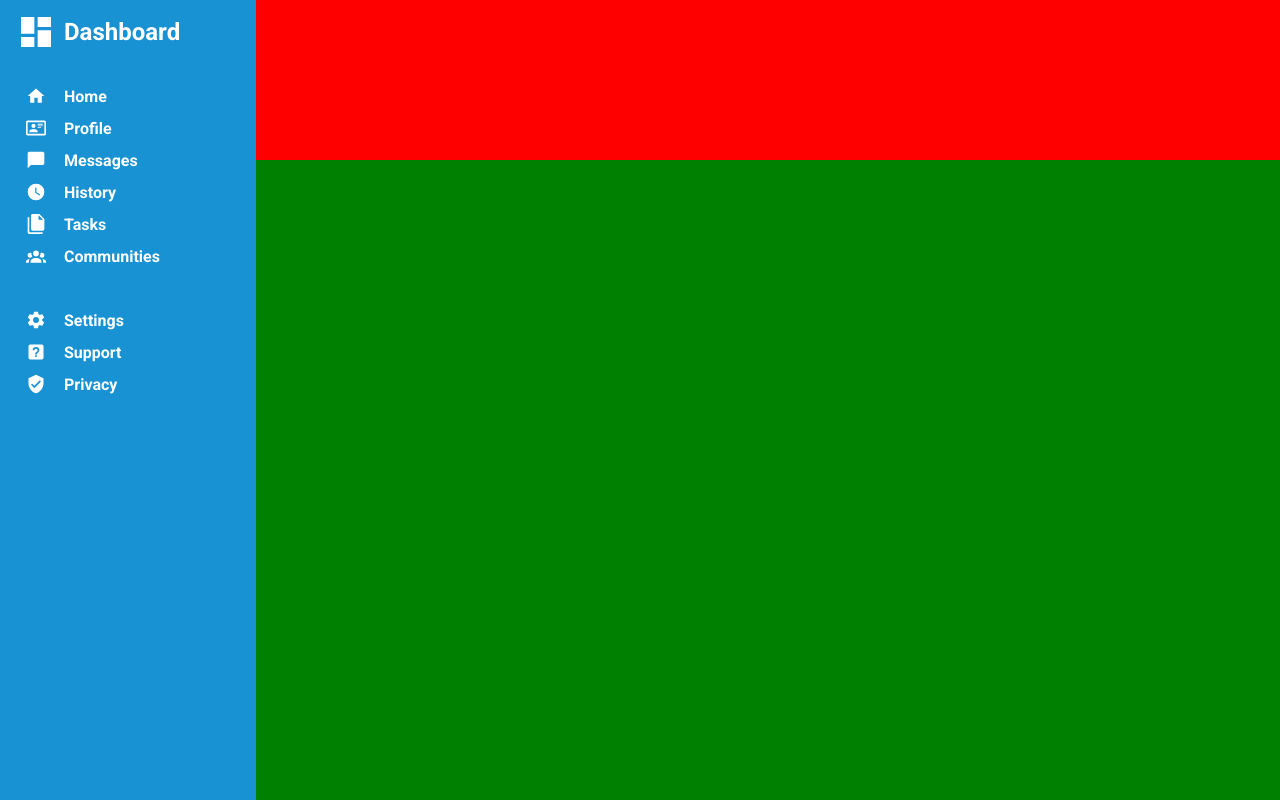
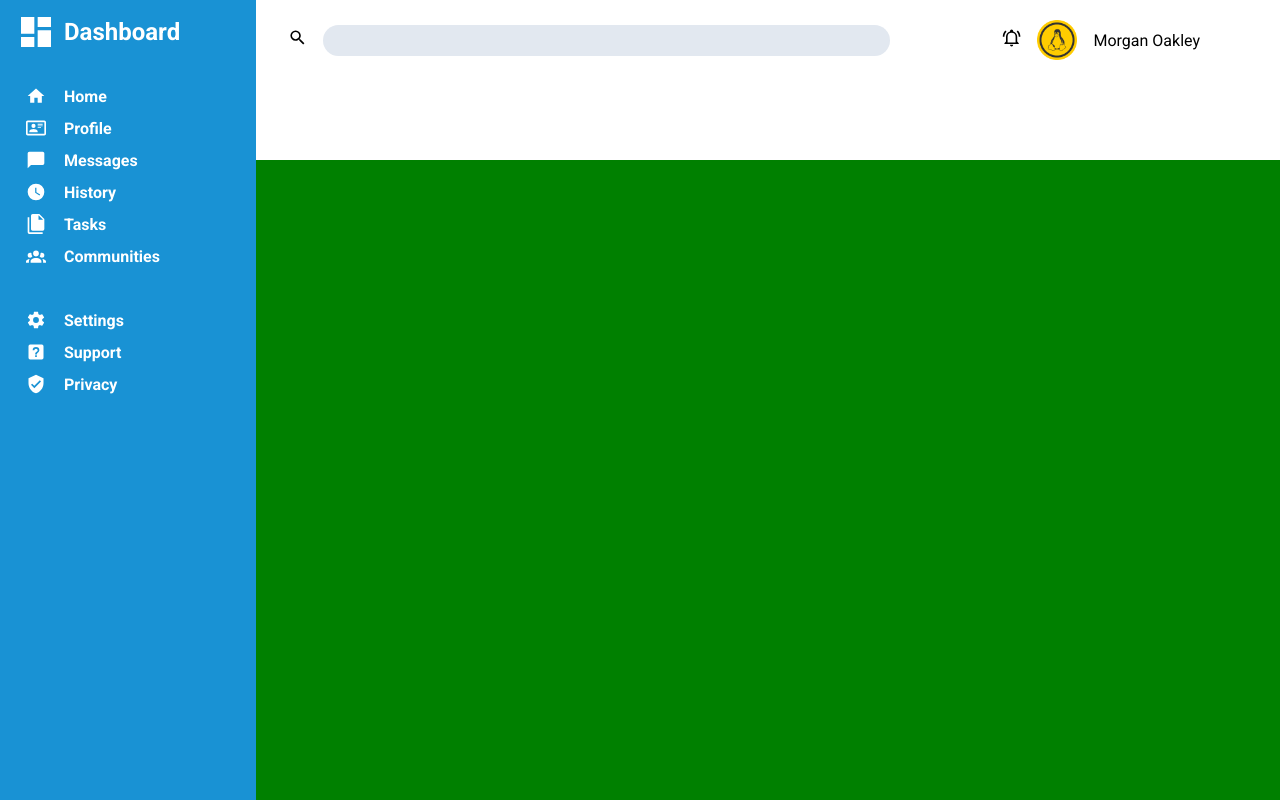
Before and after one commit to JosiasPires/admin-dashboard, a plain HTML site: page index.html in a window 1280 px wide. Drawn offline with Linux system fonts and the light colour scheme.

Commit message:
Create header top bar

```diff
--- a/index.html
+++ b/index.html
@@ -52,7 +52,22 @@
         </a>
     </div>
     <div class="header">
-
+        <div class="top-bar">
+            <div class="search-box">
+                <a href="#">
+                    <svg xmlns="http://www.w3.org/2000/svg" viewBox="0 0 24 24"><title>magnify</title><path d="M9.5,3A6.5,6.5 0 0,1 16,9.5C16,11.11 15.41,12.59 14.44,13.73L14.71,14H15.5L20.5,19L19,20.5L14,15.5V14.71L13.73,14.44C12.59,15.41 11.11,16 9.5,16A6.5,6.5 0 0,1 3,9.5A6.5,6.5 0 0,1 9.5,3M9.5,5C7,5 5,7 5,9.5C5,12 7,14 9.5,14C12,14 14,12 14,9.5C14,7 12,5 9.5,5Z" /></svg>
+                </a>
+                <input type="text">
+            </div>
+            <div class="account-box">
+                <a href="#">
+                    <svg xmlns="http://www.w3.org/2000/svg" viewBox="0 0 24 24"><title>bell-ring-outline</title><path d="M10,21H14A2,2 0 0,1 12,23A2,2 0 0,1 10,21M21,19V20H3V19L5,17V11C5,7.9 7.03,5.17 10,4.29C10,4.19 10,4.1 10,4A2,2 0 0,1 12,2A2,2 0 0,1 14,4C14,4.1 14,4.19 14,4.29C16.97,5.17 19,7.9 19,11V17L21,19M17,11A5,5 0 0,0 12,6A5,5 0 0,0 7,11V18H17V11M19.75,3.19L18.33,4.61C20.04,6.3 21,8.6 21,11H23C23,8.07 21.84,5.25 19.75,3.19M1,11H3C3,8.6 3.96,6.3 5.67,4.61L4.25,3.19C2.16,5.25 1,8.07 1,11Z" /></svg>
+                </a>
+                <img src="user.png" alt="Profile picture">
+                <p class="account-name">Morgan Oakley</p>
+            </div>
+        </div>
+        <div class="action-bar"></div>
     </div>
     <div class="main-content">
 
--- a/style.css
+++ b/style.css
@@ -46,7 +46,45 @@ a.sidebar-item svg {
 }
 
 .header {
-    background-color: red;
+    display: grid;
+    grid-template-rows: 1fr 1fr;
+    padding: 0 2rem;
+}
+
+.top-bar {
+    display: flex;
+    gap: 4rem;
+    align-items: center;
+}
+
+.top-bar svg {
+    width: 1.2rem;
+}
+
+.search-box {
+    display: flex;
+    gap: 1rem;
+    flex-grow: 1;
+    align-items: center;
+}
+
+.search-box input {
+    flex: 1;
+    background-color: #E2E8F0;
+    border: none;
+    padding: 0.5rem 1rem;
+    border-radius: 16px;
+}
+
+.account-box {
+    display: flex;
+    gap: 1rem;
+    align-items: center;
+    padding: 0 3rem;
+}
+
+.account-box img {
+    width: 2.5rem;
 }
 
 .main-content {
```
Also changed, not shown: user.png (added).
